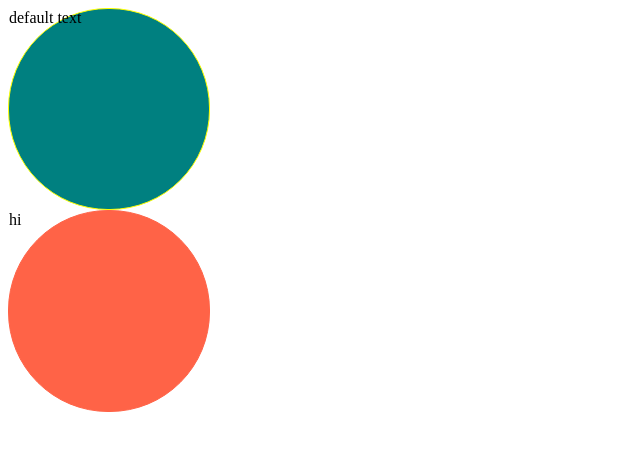
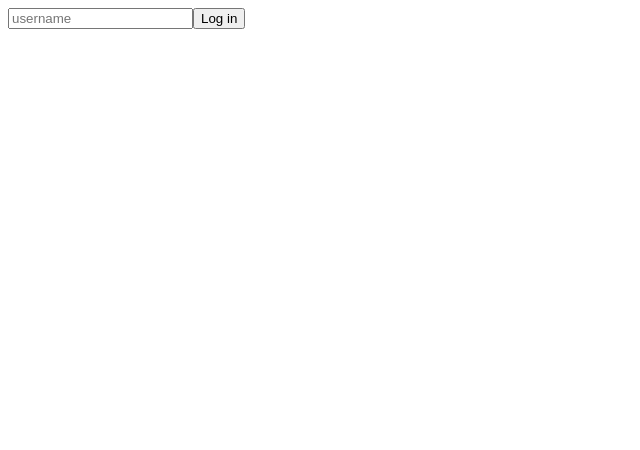
Before and after one commit to kyumin1227/react-masterclass-2, a React (Create React App) app: page / in a window 1280 px wide. Shown: the top 450 px of the page, without its empty margins (0-640 px from the left). Built offline with nearby package versions, Linux system fonts and the light colour scheme.

Commit message:
State in typescript

```diff
--- a/src/App.tsx
+++ b/src/App.tsx
@@ -1,11 +1,22 @@
-import React from 'react';
-import Circle from './Circle';
+import {useState} from 'react';
 
 function App() {
+  const [value, setValue] = useState("");
+  const onChange = (event: React.FormEvent<HTMLInputElement>) => {
+    const { currentTarget: { value } } = event;
+    setValue(value);
+  }
+  const onSubmit = (event: React.FormEvent<HTMLFormElement>) => {
+    event.preventDefault();
+    console.log("hello", value);
+
+  }
   return (
     <div>
-      <Circle borderColor="yellow" bgColor="teal"/>
-      <Circle text="hi" bgColor="tomato"/>
+      <form onSubmit={onSubmit}>
+        <input value={value} onChange={onChange} type='text' placeholder='username' />
+        <button>Log in</button>
+      </form>
     </div>
   );
 }
--- a/src/Circle.tsx
+++ b/src/Circle.tsx
@@ -1,3 +1,4 @@
+import { useState } from "react";
 import styled from "styled-components";
 
 //Container의 props의 타입을 지정 (object를 설명)
@@ -24,6 +25,9 @@
 
 // 타입을 지정한 인터페이스와 연결 : CircleProps
 function Circle({ bgColor, borderColor, text = "default text" /* undefined일 경우 초기값 지정 방법 2 (es6) */ }: CircleProps) {
+    // useState의 값을 두가지 속성으로 하고 싶으면 뒤에 <> 열어서 타입을 지정
+    // 타입 지정을 하지 않을 시 default값 기준으로 자동 설정
+    const [value, setValue] = useState<number|string>(1);
     // undefined일 경우 초기값 지정 방법 1 (typescript) ??
     return <Container bgColor={bgColor} borderColor={borderColor ?? bgColor}>
         {text}
```
